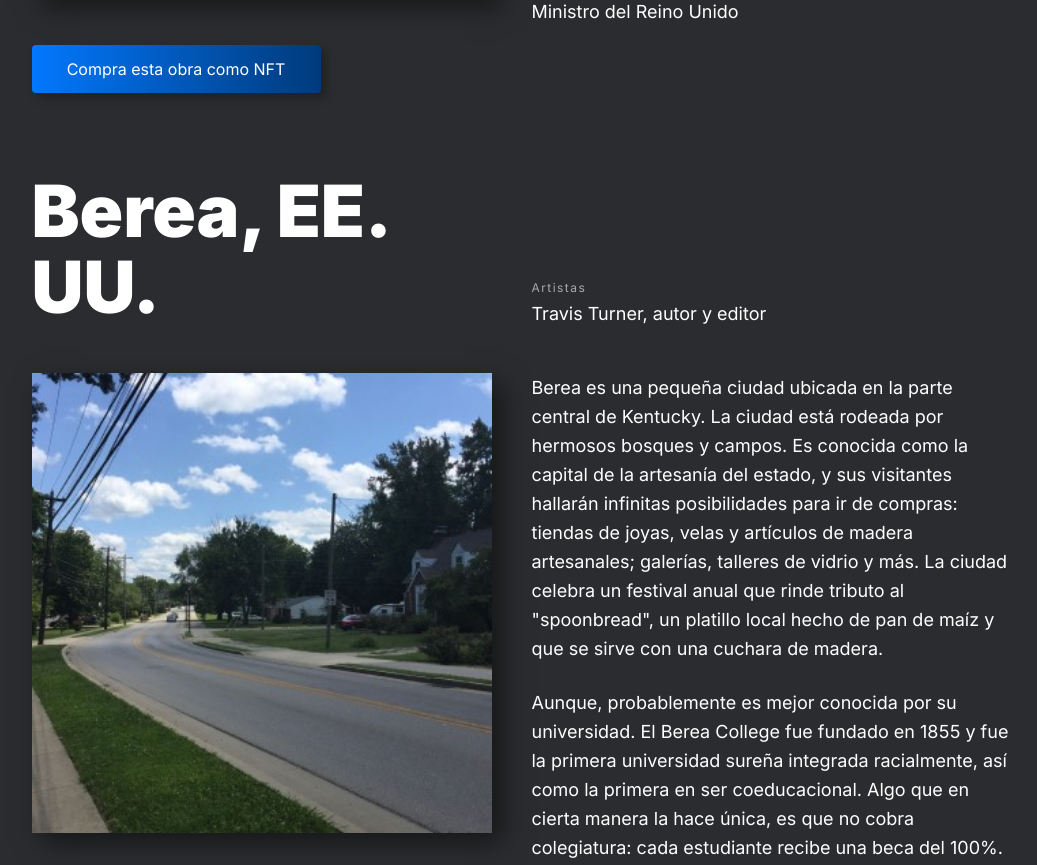
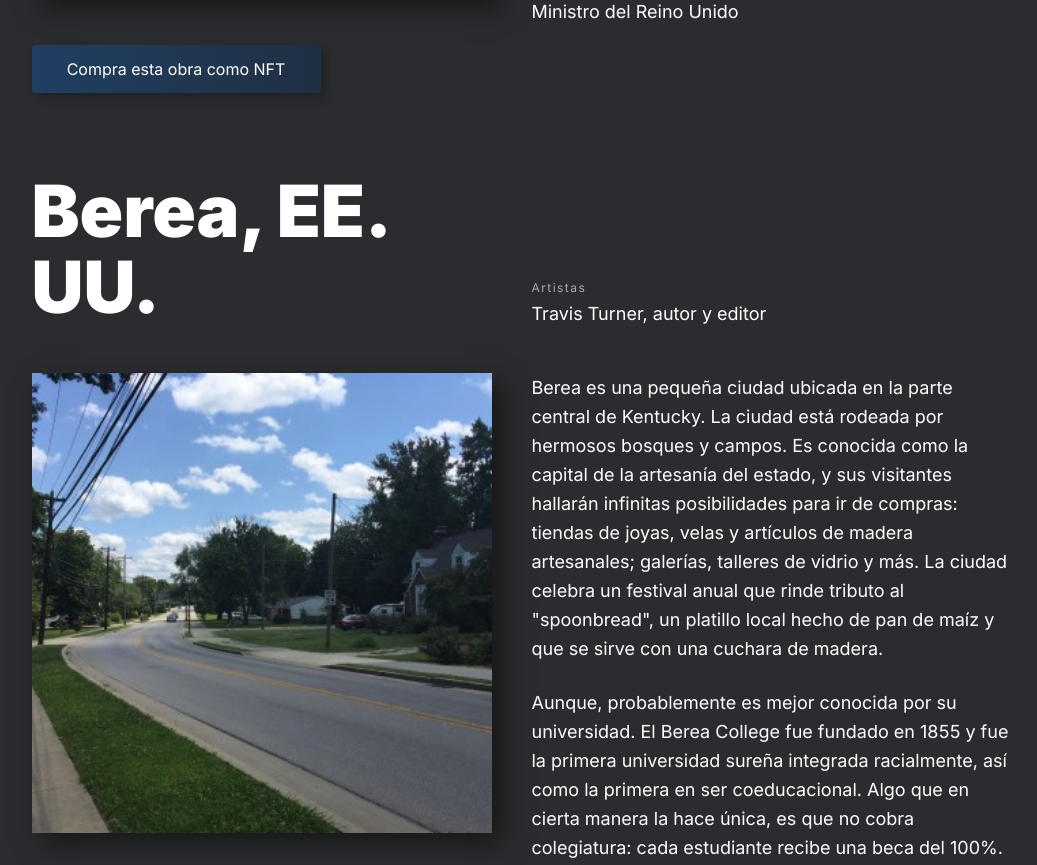
Before and after one commit to EduardoParker/web_project_homeland, a plain HTML site: page index.html in a window 1280 px wide. Shown: the part 3215-4080 px from the top of the page, without its empty margins (115-1152 px from the left). Drawn offline with Linux system fonts and the light colour scheme.

Commit message:
correcciones

```diff
--- a/blocks/city.css
+++ b/blocks/city.css
@@ -61,7 +61,7 @@
   height: 48px;
   text-align: center;
   align-content: center;
-  background-image: linear-gradient(90deg, #0278fe 0%, #003a7b 99.98%);
+  background: linear-gradient(90deg, #0278fe40 0%, #003a7b40 99.98%);
   grid-area: city-button;
   color: #ffffff;
   box-shadow: 5px 5px 10px #00000040;
```
